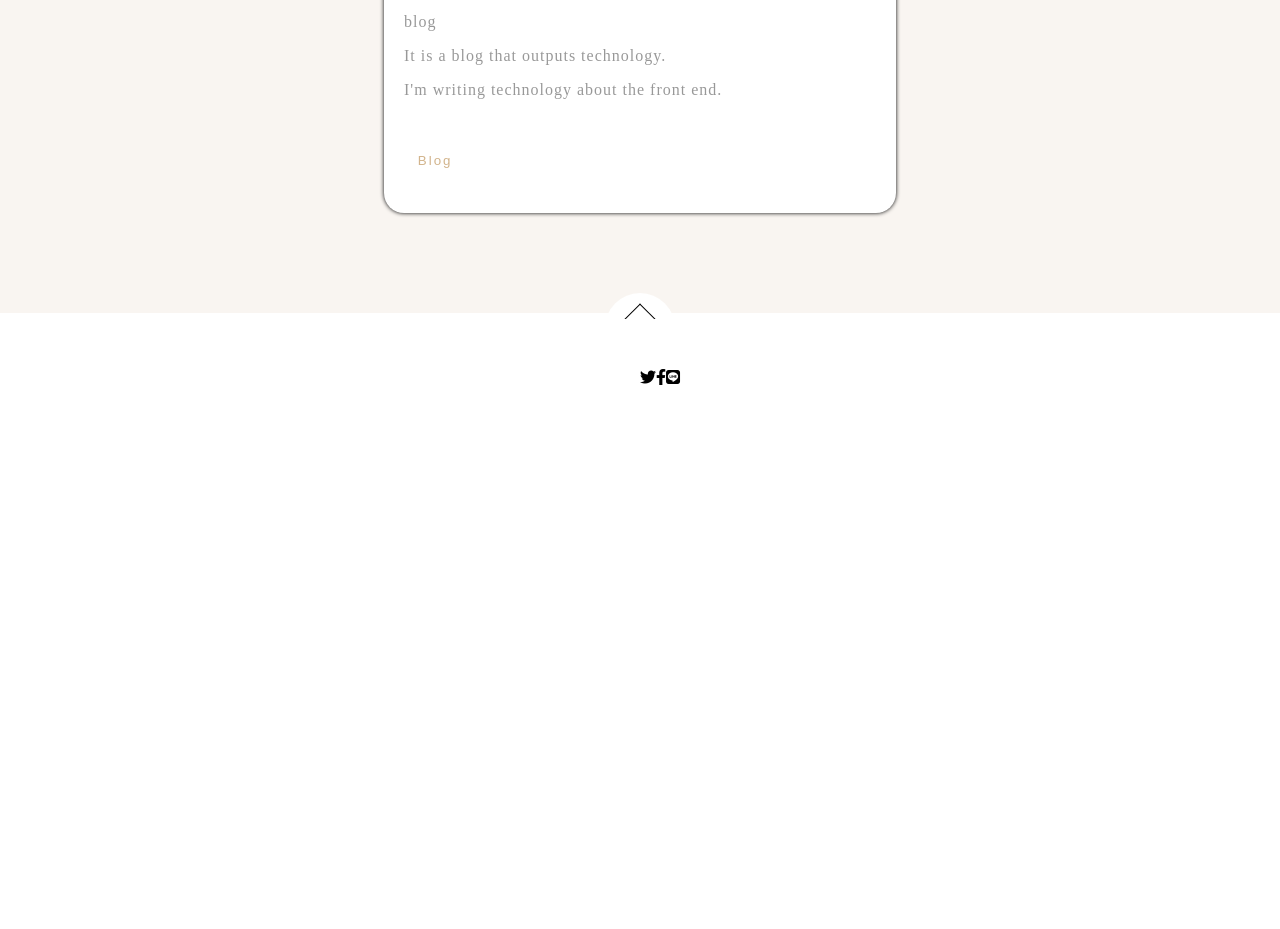
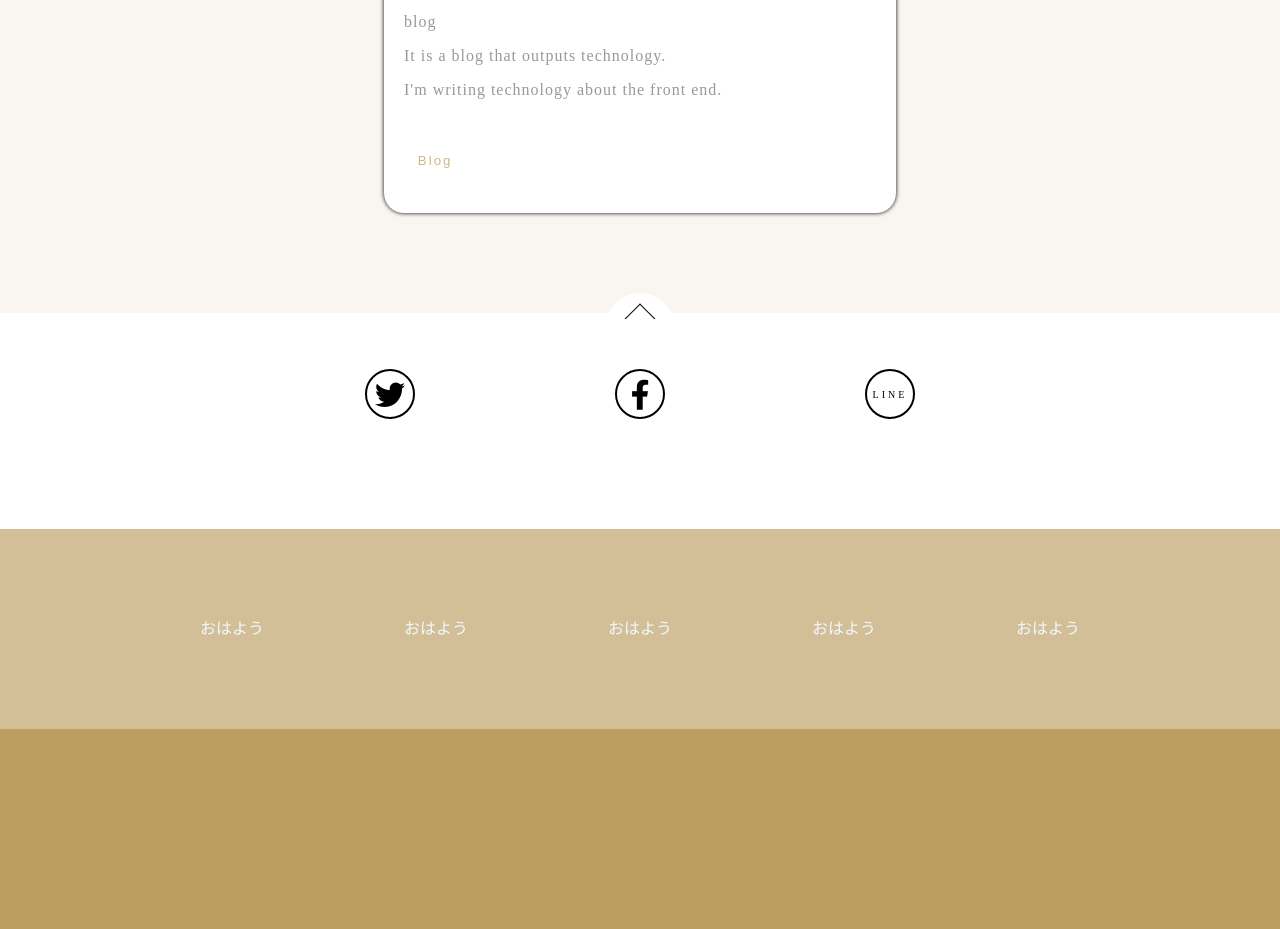
Before and after one commit to kanatani/Self-Introduction, a website: page public/index.html in a window 1280 px wide. Shown: the part 3931-4860 px from the top of the page. Before the commit the page ends 4444 px from the top, so only its background shows below. Drawn offline with Linux system fonts and the light colour scheme.

Commit message:
sns share

```diff
--- a/public/css/style.css
+++ b/public/css/style.css
@@ -4,6 +4,15 @@ body {
 
 h1,h2,h3,p {
     letter-spacing: 3px;
+}
+
+a {
+    text-decoration: none;
+}
+
+ul {
+    display: flex;
+    list-style: none;
 }
 
 /* header */
@@ -34,16 +43,11 @@ h1,h2,h3,p {
     float: right;
 }
 
-.header-navi {
-    list-style: none;
-    display: flex;
-}
-
 .header-navi li{
    margin: 50px 50px 0px 20px;
 }
 
-.header-list {
+.list-parts,.footer-list-parts {
     color: aliceblue;
     text-decoration: none;
 }
@@ -253,7 +257,6 @@ h1,h2,h3,p {
 }
 
 /* sns */
-
 .sns {
     height: 200px;
     position: relative;
@@ -269,8 +272,7 @@ h1,h2,h3,p {
     position: absolute;
     background-color: white;
     border-radius: 60px;
-    padding: 10px;
-    padding-top: 15px;
+    padding: 15px 10px 10px 10px;
     top: -10%;
     left: 0;
     right: 0;
@@ -295,8 +297,75 @@ h1,h2,h3,p {
 }
 
 .sns-button-list {
-    display: flex;
-    list-style: none;
+    justify-content: center;
+    align-items: center;
+    padding-left: 0px;
+}
+
+.sns-button-part {
+    box-sizing: border-box;
+    text-align: center;
+    height: 50px;
+    width: 50px;
+    line-height: 50px;
+    border-radius: 40px;
+    border: 2px solid black;
+    margin: 0px 100px 0px 100px;
+    font-size: 30px;
+    cursor: pointer;
+    color: black;
+}
+
+.sns-button-part a{
+    color: black;
+}
+
+.sns-button-part:hover,.sns-button-part a:hover{
+    transition: 0.3s;
+    color: white;
+    border: none;
+}
+
+.twitter:hover{
+    background-color: skyblue;
+}
+
+.facebook:hover {
+    background-color: rgb(8, 120, 248);
+}
+
+.line {
+    text-align: center;
+    font-size: 10px;
+    letter-spacing: 0px;
+    line-height: 28px;
+}
+
+.line:hover{
+    background-color: springgreen;
+}
+
+/* フッター */
+
+.footer-url {
+    height: 200px;
+    background-color: rgb(210, 191, 151);
     justify-content: center;
     align-items: center;
 }
+
+.footer-list {
+    padding-left: 0px;
+    line-height: 200px;
+    justify-content: center;
+    align-items: center;
+}
+
+.footer-list-parts {
+    margin: 0px 70px;
+}
+
+footer {
+    height: 200px;
+    background-color: rgb(188, 158, 97);
+}
--- a/public/index.html
+++ b/public/index.html
@@ -15,11 +15,11 @@
             <div class="header-rigth">
                 <nav>
                     <ul class="header-navi">
-                        <li><a class="header-list" href="">top</a></li>
-                        <li><a class="header-list" href="" >Profile</a></li>
-                        <li><a class="header-list" href="" >History</a></li>
-                        <li><a class="header-list" href="" >Portfolio</a></li>
-                        <li><a class="header-list" href="" >Acount</a></li>
+                        <li><a class="list-parts header-list" href="">top</a></li>
+                        <li><a class="list-parts header-list" href="" >Profile</a></li>
+                        <li><a class="list-parts header-list" href="" >History</a></li>
+                        <li><a class="list-parts header-list" href="" >Portfolio</a></li>
+                        <li><a class="list-parts header-list" href="" >Acount</a></li>
                     </ul>
                 </nav>
             </div>
@@ -129,12 +129,29 @@
                 </div>
                 <div class="sns-button">
                     <ul class="sns-button-list">
-                        <li><i class="fab fa-twitter"></i></li>
-                        <li><i class="fab fa-facebook-f"></i></li>
-                        <li><i class="fab fa-line"></i></li>
+                        <li class="sns-button-part twitter"><a class="fab fa-twitter" href="https://twitter.com/share?url=http://original-nao.jp/" target="_blank" rel="nofollow">
+                        </a></li>
+                        <li class="sns-button-part facebook"><a class="fab fa-facebook-f" href="http://www.facebook.com/share.php?u=「シェアしたいURL」&t=「タイトル」" target="_blank">
+                        </a></li>
+                        <li class="sns-button-part line"><a href="http://line.me/R/msg/text/?「シェアしたいURL">
+                        <p class="">LINE</p>
+                        </a>
+                        </li>
                     </ul>
                 </div>
             </div>
         </div>
+        <div class="footer-url">
+            <ul class="footer-list">
+                <li><a class="list-parts footer-list-parts" href="">おはよう</a></li>
+                <li><a class="list-parts footer-list-parts" href="">おはよう</a></li>
+                <li><a class="list-parts footer-list-parts" href="">おはよう</a></li>
+                <li><a class="list-parts footer-list-parts" href="">おはよう</a></li>
+                <li><a class="list-parts footer-list-parts" href="">おはよう</a></li>
+            </ul>
+        </div>
+        <footer>
+
+        </footer>
     </body>
 </html>
```
